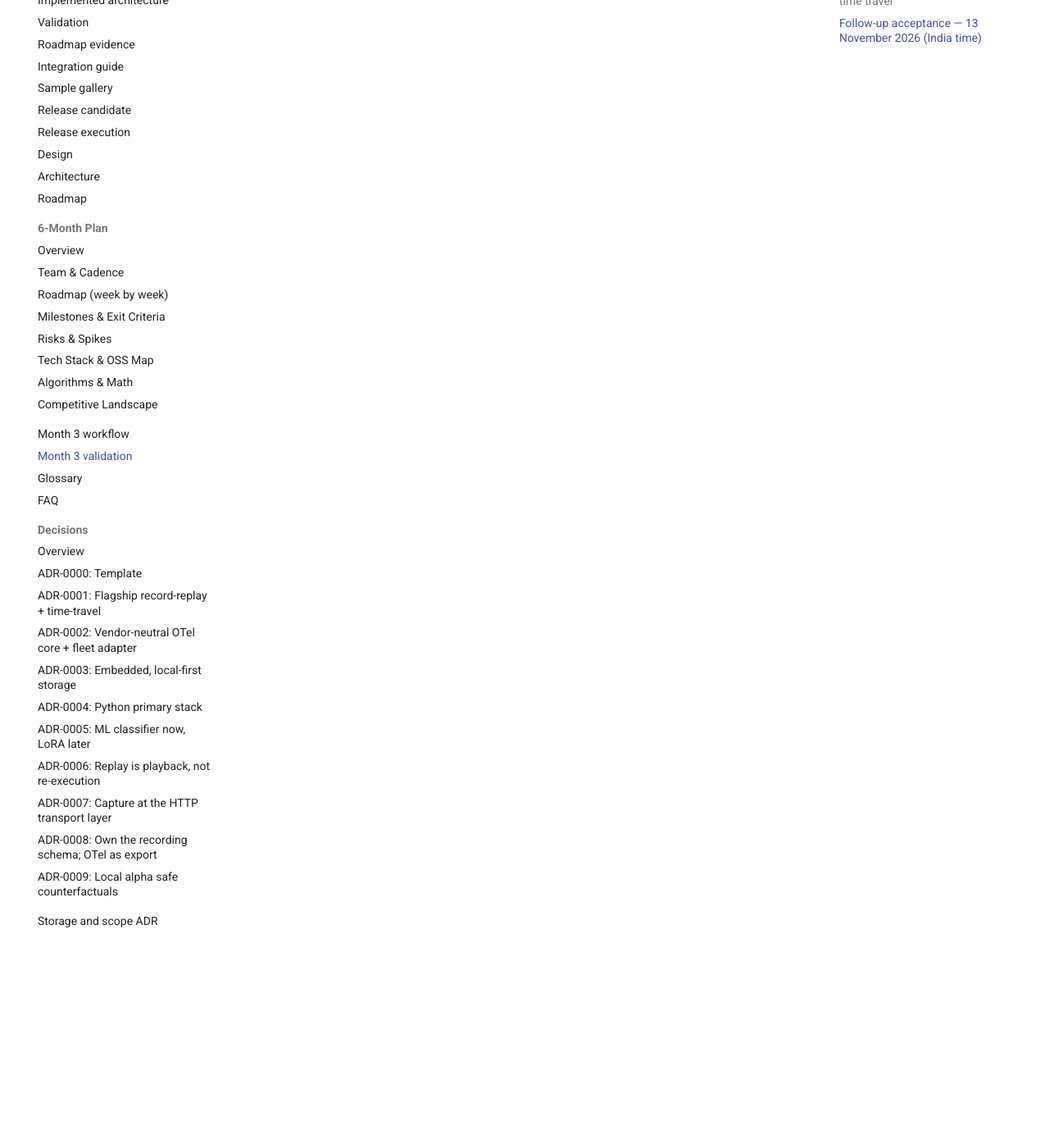
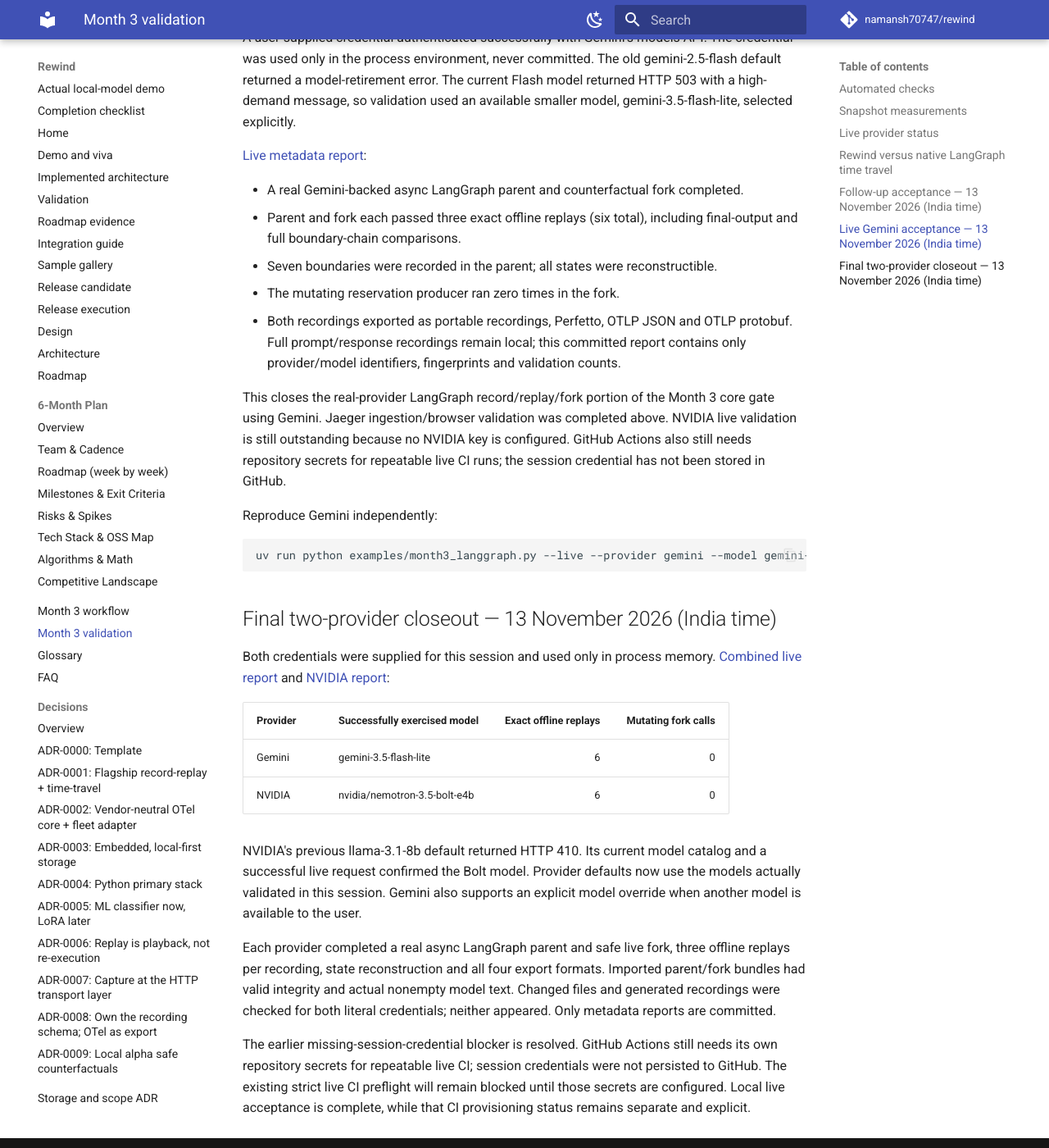
Before and after one commit to namansh70747/rewind, an MkDocs documentation site: the page built from docs/validation/month3/report.md, in a window 1280 px wide and 1400 px high, scrolled down 2826 px. Shown: the whole window at 82% size. Built offline with MkDocs 1.6.1 and Material for MkDocs 9.7.7, drawn with Linux system fonts in a browser that asks for light colours; comment, search, counter and statistics services are not loaded; some of the changed text lies outside the part shown.

Commit message:
feat: close Month 3 live validation with Gemini and NVIDIA

````diff
--- a/docs/validation/month3/report.md
+++ b/docs/validation/month3/report.md
@@ -1,7 +1,10 @@
 # Month 3 implementation validation — 12 November 2026
 
-This is implementation evidence for weeks 10–13, not a claim that every live
-production or external-viewer acceptance gate is complete.
+Current status: the supported serialized-agent Month 3 gate is validated with
+live Gemini and NVIDIA parent/fork runs, exact offline replays, state inspection,
+and real Jaeger ingestion/browser checks. The entries below retain the initial
+checks and subsequent closeout evidence chronologically. This does not claim
+arbitrary concurrent forks, heap restoration, or universal production coverage.
 
 | Planner area | Evidence | Scope / limitation |
 | --- | --- | --- |
@@ -87,3 +90,61 @@
 Month 3 is not declared fully accepted until that live job passes. Concurrent
 fork scheduling and arbitrary heap/checkpointer restoration remain outside the
 documented serialized-agent contract rather than silently claimed as supported.
+
+## Live Gemini acceptance — 13 November 2026 (India time)
+
+A user-supplied credential authenticated successfully with Gemini's models API.
+The credential was used only in the process environment, never committed.
+The old gemini-2.5-flash default returned a model-retirement error. The current
+Flash model returned HTTP 503 with a high-demand message, so validation used
+an available smaller model, gemini-3.5-flash-lite, selected explicitly.
+
+[Live metadata report](gemini-live.json):
+
+- A real Gemini-backed async LangGraph parent and counterfactual fork completed.
+- Parent and fork each passed three exact offline replays (six total), including
+  final-output and full boundary-chain comparisons.
+- Seven boundaries were recorded in the parent; all states were reconstructible.
+- The mutating reservation producer ran zero times in the fork.
+- Both recordings exported as portable recordings, Perfetto, OTLP JSON and OTLP
+  protobuf. Full prompt/response recordings remain local; this committed report
+  contains only provider/model identifiers, fingerprints and validation counts.
+
+This closes the real-provider LangGraph record/replay/fork portion of the Month 3
+core gate using Gemini. Jaeger ingestion/browser validation was completed above.
+NVIDIA live validation is still outstanding because no NVIDIA key is configured.
+GitHub Actions also still needs repository secrets for repeatable live CI runs;
+the session credential has not been stored in GitHub.
+
+Reproduce Gemini independently:
+
+```bash
+uv run python examples/month3_langgraph.py --live --provider gemini --model gemini-3.5-flash-lite --output .rewind/gemini-live
+```
+
+## Final two-provider closeout — 13 November 2026 (India time)
+
+Both credentials were supplied for this session and used only in process memory.
+[Combined live report](live-provider-gate.json) and [NVIDIA report](nvidia-live.json):
+
+| Provider | Successfully exercised model | Exact offline replays | Mutating fork calls |
+| --- | --- | ---: | ---: |
+| Gemini | gemini-3.5-flash-lite | 6 | 0 |
+| NVIDIA | nvidia/nemotron-3.5-bolt-e4b | 6 | 0 |
+
+NVIDIA's previous llama-3.1-8b default returned HTTP 410. Its current model
+catalog and a successful live request confirmed the Bolt model. Provider
+defaults now use the models actually validated in this session. Gemini also
+supports an explicit model override when another model is available to the user.
+
+Each provider completed a real async LangGraph parent and safe live fork,
+three offline replays per recording, state reconstruction and all four export
+formats. Imported parent/fork bundles had valid integrity and actual nonempty
+model text. Changed files and generated recordings were checked for both literal
+credentials; neither appeared. Only metadata reports are committed.
+
+The earlier missing-session-credential blocker is resolved. GitHub Actions still
+needs its own repository secrets for repeatable live CI; session credentials were
+not persisted to GitHub. The existing strict live CI preflight will remain blocked
+until those secrets are configured. Local live acceptance is complete, while that
+CI provisioning status remains separate and explicit.
````
Also changed, not shown: docs/month3-time-travel.md (+5 -1 lines), docs/validation/month3/gemini-live.json (added, +13 -0 lines), docs/validation/month3/live-provider-gate.json (added, +24 -0 lines), docs/validation/month3/nvidia-live.json (added, +13 -0 lines), 2 other files.
